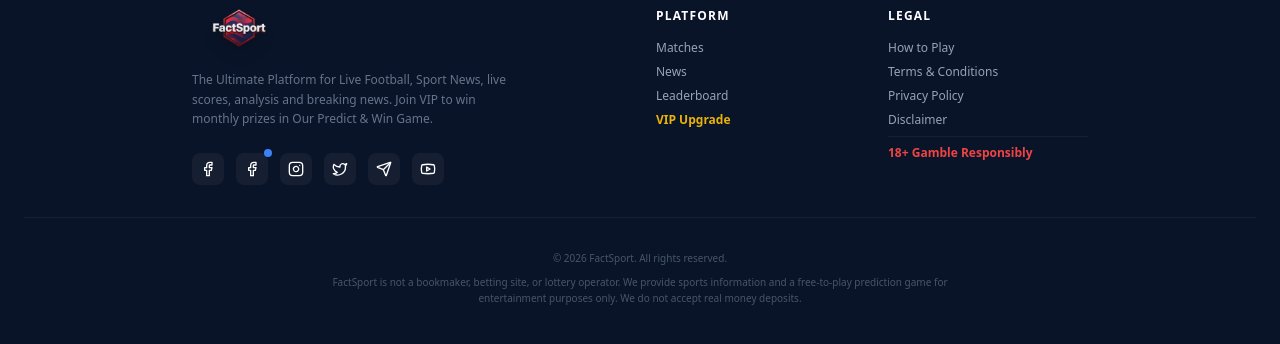
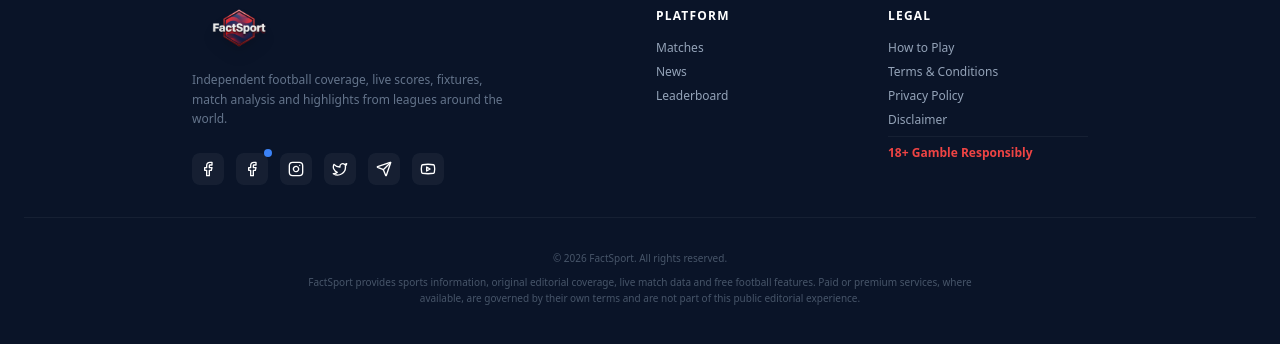
Before and after one commit to MketyDigital/Factsport, a Next.js app: page /news in a window 1280 px wide. Shown: the part 1227-1571 px from the top of the page. Built offline with nearby package versions, Linux system fonts and the light colour scheme; no server answers; the database is empty.

Commit message:
fix(media): remove private VIP promotion from public footer

```diff
--- a/app/components/Footer.tsx
+++ b/app/components/Footer.tsx
@@ -22,7 +22,7 @@ export default function Footer() {
             </div>
 
             <p className="text-xs leading-relaxed max-w-xs text-slate-500">
-                The Ultimate Platform for Live Football, Sport News, live scores, analysis and breaking news. Join VIP to win monthly prizes in Our Predict & Win Game.
+                Independent football coverage, live scores, fixtures, match analysis and highlights from leagues around the world.
             </p>
 
             {/* Social Media Buttons */}
@@ -70,7 +70,6 @@ export default function Footer() {
                 <li><Link href="/matches" className="hover:text-white transition">Matches</Link></li>
                 <li><Link href="/news" className="hover:text-white transition">News</Link></li>
                 <li><Link href="/leaderboard" className="hover:text-white transition">Leaderboard</Link></li>
-                <li><Link href="/vip/upgrade" className="hover:text-yellow-400 transition font-bold text-yellow-500">VIP Upgrade</Link></li>
             </ul>
         </div>
 
@@ -91,7 +90,7 @@ export default function Footer() {
       <div className="border-t border-white/5 pt-8 text-center text-[10px] text-slate-600 leading-relaxed">
         <p>&copy; {currentYear} FactSport. All rights reserved.</p>
         <p className="mt-2 max-w-2xl mx-auto">
-            FactSport is not a bookmaker, betting site, or lottery operator. We provide sports information and a free-to-play prediction game for entertainment purposes only. We do not accept real money deposits.
+            FactSport provides sports information, original editorial coverage, live match data and free football features. Paid or premium services, where available, are governed by their own terms and are not part of this public editorial experience.
         </p>
       </div>
     </footer>
```
